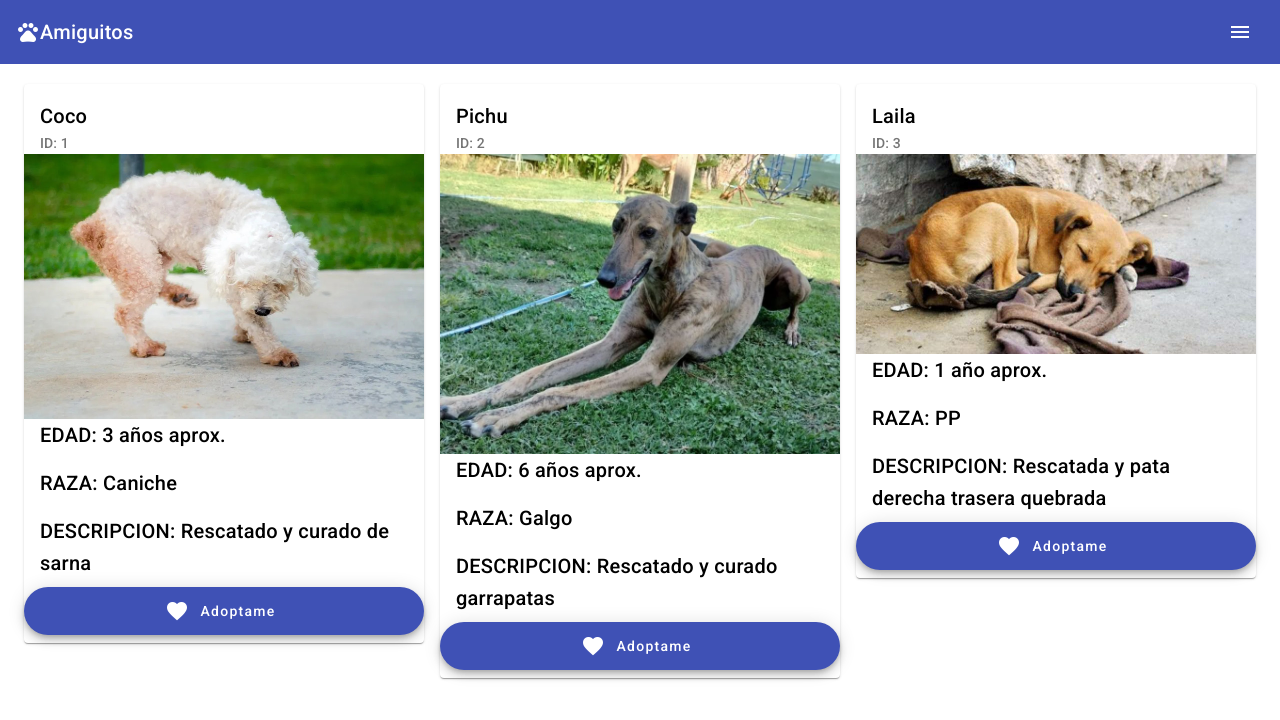
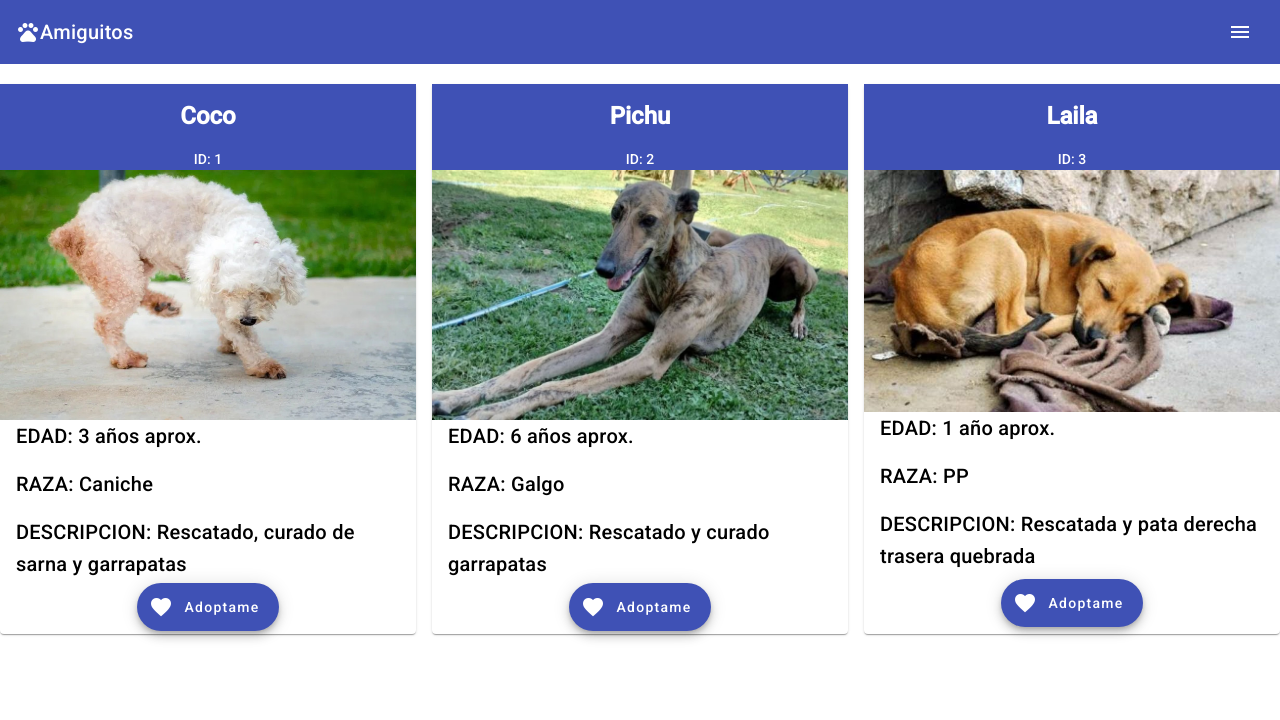
Before and after one commit to locodkno78/mascotas, an Angular app in the folder mascotas/: page /amiguitos in a window 1280 px wide. Shown: the top 720 px of the page. Built offline with nearby package versions, Linux system fonts and the light colour scheme.

Commit message:
cards completas

```diff
--- a/mascotas/src/app/amiguitos/amiguitos.component.css
+++ b/mascotas/src/app/amiguitos/amiguitos.component.css
@@ -1,7 +1,7 @@
 /* amiguitos.component.css */
 .card-container {
-    display: flex;
-    flex-wrap: wrap;
+    display: grid;
+    grid-template-columns: repeat(auto-fit, minmax(300px, 1fr));
     gap: 16px;
     margin-top: 20px;
     margin-bottom: 8px;
@@ -9,13 +9,36 @@
   }
 
   .card {
-    width: 400px;
-    display: flex;
-    flex-direction: column; /* Asegura que los contenidos de la tarjeta se alineen verticalmente */
-    background-size: cover;
+    width: 100%;
+    height: 550px;
   }
 
-  .btn {
-    margin-top: 2%;
-    margin-bottom: 2%;
+  mat-card img{
+    width: 100%;
+    height: 250px;
+    object-fit: cover;
   }
+
+  mat-card-title{
+    text-align: center;
+    color:white;
+  }
+
+  mat-card-subtitle{
+    text-align: center;
+    color:white;
+  }
+  mat-card-actions{
+    display: flex;
+    justify-content:center;
+  }
+
+  h1 .title{
+    font-family: 'roboto';
+    font-size: 50px;
+  }
+
+  .header {
+    justify-content: center;
+    background-color:#3f51b5;
+  }
--- a/mascotas/src/app/amiguitos/amiguitos.component.html
+++ b/mascotas/src/app/amiguitos/amiguitos.component.html
@@ -1,8 +1,8 @@
 <div class="card-container">
   <div *ngFor="let amiguito of amiguitosList" class="card">
     <mat-card class="card">
-      <mat-card-header>
-        <mat-card-title>{{ amiguito.name }}</mat-card-title>
+      <mat-card-header class="header">
+        <mat-card-title class="title"><h1><strong>{{ amiguito.name }}</strong></h1></mat-card-title>
         <mat-card-subtitle>ID: {{ amiguito.id }}</mat-card-subtitle>
       </mat-card-header>
       <img mat-card-image [src]="amiguito.imagen" alt="{{ amiguito.name }}" />
@@ -11,10 +11,12 @@
         <h2>RAZA: {{ amiguito.raza }}</h2>
         <h2>DESCRIPCION: {{ amiguito.description }}</h2>
       </mat-card-content>
-      <button class="btn" mat-fab extended color="primary">
+      <mat-card-actions>
+      <button  mat-fab extended color="primary">
         <mat-icon>favorite</mat-icon>
         Adoptame
       </button>
+    </mat-card-actions>
     </mat-card>
   </div>
 </div>
--- a/mascotas/src/app/amiguitos/amiguitos.mock.ts
+++ b/mascotas/src/app/amiguitos/amiguitos.mock.ts
@@ -1,5 +1,5 @@
 export const amiguitosList: amiguitos[] = [
-    {id: 1, name: 'Coco', raza: 'Caniche', edad: '3 años aprox.', description: 'Rescatado y curado de sarna', imagen: '../assets/images/id-1.jpeg'},
+    {id: 1, name: 'Coco', raza: 'Caniche', edad: '3 años aprox.', description: 'Rescatado, curado de sarna y garrapatas', imagen: '../assets/images/id-1.jpeg'},
     {id: 2, name: 'Pichu', raza: 'Galgo', edad: '6 años aprox.', description: 'Rescatado y curado garrapatas', imagen: '../assets/images/id-2.jpg'},
     {id: 3, name: 'Laila', raza: 'PP', edad: '1 año aprox.', description: 'Rescatada y pata derecha trasera quebrada', imagen: '../assets/images/id-3.jpg'}
 ]
```
Also changed, not shown: mascotas/src/app/app.module.ts (+7 -2 lines).
